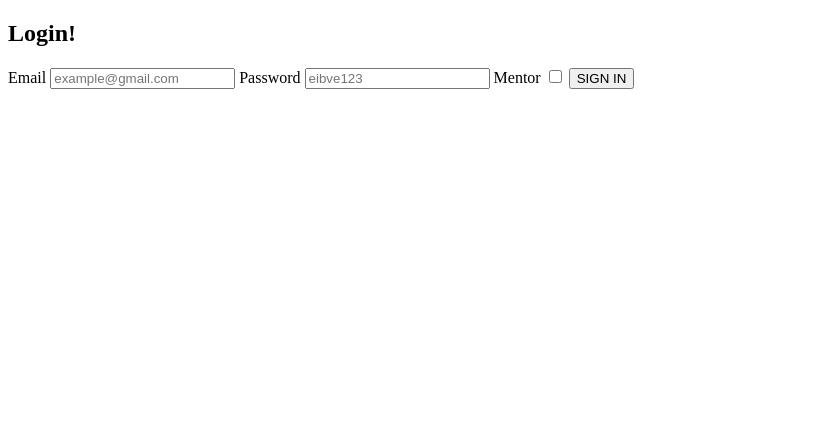
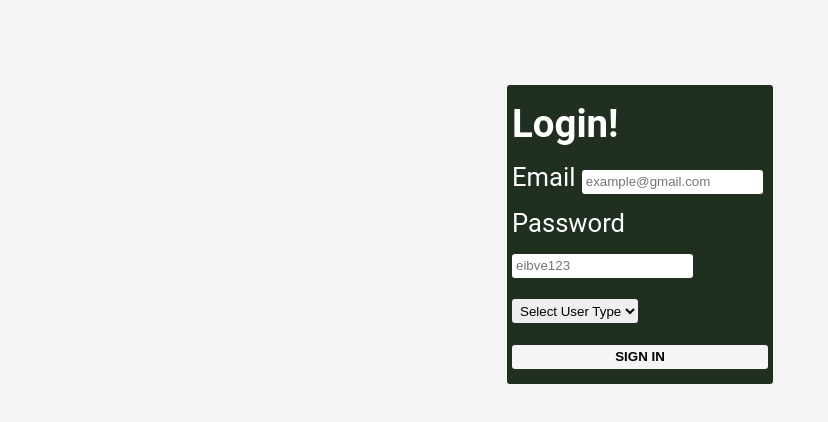
Before and after one commit to lwandile9/Code-Heads-Hub, a plain HTML site: page login.html in a window 1280 px wide. Shown: the whole page, without its empty margins (0-828 px from the left). Drawn offline with Linux system fonts and the light colour scheme.

Commit message:
fixed login

```diff
--- a/login.html
+++ b/login.html
@@ -5,10 +5,18 @@
     <meta name="viewport" content="width=device-width, initial-scale=1.0">
     <title>Document</title>
     <link rel="stylesheet" href="/style.css">
+    <link rel="stylesheet" href="./css/global.css">
+  <link rel="stylesheet" href="./css/header.css">
+  <link rel="stylesheet" href="./css/main.css">
+  <link rel="stylesheet" href="./css/footer.css">
+
+  <link rel="stylesheet"
+  href="https://cdnjs.cloudflare.com/ajax/libs/font-awesome/6.5.2/css/all.min.css">
+
 </head>
 <body>
     <section class = "login">
-    <form class="form2" action="index.html?message=sing-in-success" method="post">
+        <form id="signup-form" action="./index.html" method="post">
         <h1>Login!</h1>
         <label for="email">Email</label>
         <input id="email" email="email" type="email"
@@ -19,8 +27,11 @@
         <input id="password" password="password" type="password"
         placeholder="eibve123">
 
-        <label for="candidate">Mentor</label>
-        <input type="checkbox">
+        <select>
+            <option disabled selected class="SELECTED">Select User Type</option>
+            <option name="mentor">Mentor</option>
+            <option name="student">Student</option>
+         </select>
 
 
         <button type="Submit" title ="click to sign in">SIGN IN</button>
```
Also changed, not shown: index.html (+1 -1 lines).
